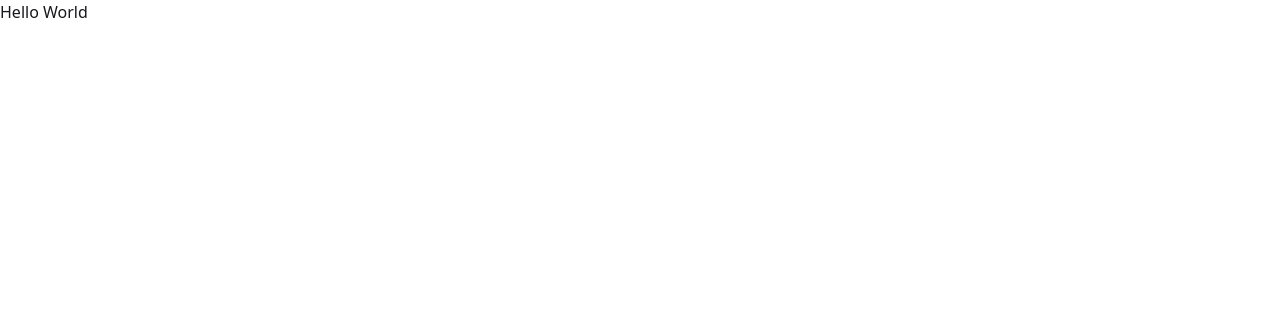
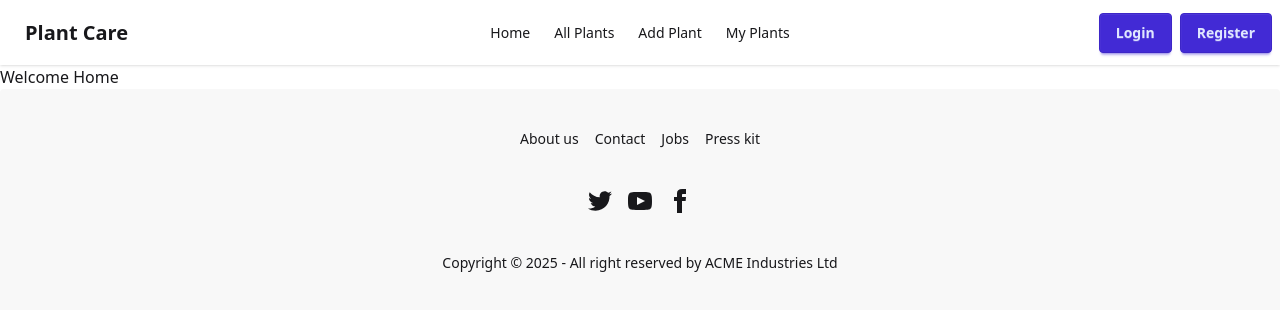
Before and after one commit to amirsayeed/Plant-Care-Client, a React (Vite) app: page / in a window 1280 px wide. Shown: the top 310 px of the page. Built offline with nearby package versions, Linux system fonts and the light colour scheme.

Commit message:
basic navbar and footer designed

```diff
--- /dev/null
+++ b/src/components/Footer/Footer.jsx
@@ -0,0 +1,56 @@
+import React from 'react';
+
+const Footer = () => {
+    return (
+        <footer className="footer footer-horizontal footer-center bg-base-200 text-base-content rounded p-10">
+        <nav className="grid grid-flow-col gap-4">
+            <a className="link link-hover">About us</a>
+            <a className="link link-hover">Contact</a>
+            <a className="link link-hover">Jobs</a>
+            <a className="link link-hover">Press kit</a>
+        </nav>
+        <nav>
+            <div className="grid grid-flow-col gap-4">
+            <a>
+                <svg
+                xmlns="http://www.w3.org/2000/svg"
+                width="24"
+                height="24"
+                viewBox="0 0 24 24"
+                className="fill-current">
+                <path
+                    d="M24 4.557c-.883.392-1.832.656-2.828.775 1.017-.609 1.798-1.574 2.165-2.724-.951.564-2.005.974-3.127 1.195-.897-.957-2.178-1.555-3.594-1.555-3.179 0-5.515 2.966-4.797 6.045-4.091-.205-7.719-2.165-10.148-5.144-1.29 2.213-.669 5.108 1.523 6.574-.806-.026-1.566-.247-2.229-.616-.054 2.281 1.581 4.415 3.949 4.89-.693.188-1.452.232-2.224.084.626 1.956 2.444 3.379 4.6 3.419-2.07 1.623-4.678 2.348-7.29 2.04 2.179 1.397 4.768 2.212 7.548 2.212 9.142 0 14.307-7.721 13.995-14.646.962-.695 1.797-1.562 2.457-2.549z"></path>
+                </svg>
+            </a>
+            <a>
+                <svg
+                xmlns="http://www.w3.org/2000/svg"
+                width="24"
+                height="24"
+                viewBox="0 0 24 24"
+                className="fill-current">
+                <path
+                    d="M19.615 3.184c-3.604-.246-11.631-.245-15.23 0-3.897.266-4.356 2.62-4.385 8.816.029 6.185.484 8.549 4.385 8.816 3.6.245 11.626.246 15.23 0 3.897-.266 4.356-2.62 4.385-8.816-.029-6.185-.484-8.549-4.385-8.816zm-10.615 12.816v-8l8 3.993-8 4.007z"></path>
+                </svg>
+            </a>
+            <a>
+                <svg
+                xmlns="http://www.w3.org/2000/svg"
+                width="24"
+                height="24"
+                viewBox="0 0 24 24"
+                className="fill-current">
+                <path
+                    d="M9 8h-3v4h3v12h5v-12h3.642l.358-4h-4v-1.667c0-.955.192-1.333 1.115-1.333h2.885v-5h-3.808c-3.596 0-5.192 1.583-5.192 4.615v3.385z"></path>
+                </svg>
+            </a>
+            </div>
+        </nav>
+        <aside>
+            <p>Copyright © {new Date().getFullYear()} - All right reserved by ACME Industries Ltd</p>
+        </aside>
+        </footer>
+    );
+};
+
+export default Footer;
--- /dev/null
+++ b/src/components/Navbar/Navbar.jsx
@@ -0,0 +1,39 @@
+import React from 'react';
+import { Link } from 'react-router';
+
+const Navbar = () => {
+    const links = <>
+                    <li><Link to='/'>Home</Link></li>
+                    <li><Link to=''>All Plants</Link></li>
+                    <li><Link to=''>Add Plant</Link></li>
+                    <li><Link to=''>My Plants</Link></li>
+                  </>
+    return (
+        <div className="navbar bg-base-100 shadow-sm">
+        <div className="navbar-start">
+            <div className="dropdown">
+            <div tabIndex={0} role="button" className="btn btn-ghost lg:hidden">
+                <svg xmlns="http://www.w3.org/2000/svg" className="h-5 w-5" fill="none" viewBox="0 0 24 24" stroke="currentColor"> <path strokeLinecap="round" strokeLinejoin="round" strokeWidth="2" d="M4 6h16M4 12h8m-8 6h16" /> </svg>
+            </div>
+            <ul
+                tabIndex={0}
+                className="menu menu-sm dropdown-content bg-base-100 rounded-box z-1 mt-3 w-52 p-2 shadow">
+                {links}
+            </ul>
+            </div>
+            <a className="btn btn-ghost text-xl">Plant Care</a>
+        </div>
+        <div className="navbar-center hidden lg:flex">
+            <ul className="menu menu-horizontal px-1">
+                {links}
+            </ul>
+        </div>
+        <div className="navbar-end gap-2">
+            <a className="btn btn-primary">Login</a>
+            <a className="btn btn-primary">Register</a>
+        </div>
+        </div>
+    );
+};
+
+export default Navbar;
--- a/src/layouts/Root.jsx
+++ b/src/layouts/Root.jsx
@@ -1,9 +1,14 @@
 import React from 'react';
+import Navbar from '../components/Navbar/Navbar';
+import { Outlet } from 'react-router';
+import Footer from '../components/Footer/Footer';
 
 const Root = () => {
     return (
         <div>
-           Hello World
+          <Navbar/>
+          <Outlet/>
+          <Footer/>
         </div>
     );
 };
--- /dev/null
+++ b/src/pages/Home/Home.jsx
@@ -0,0 +1,11 @@
+import React from 'react';
+
+const Home = () => {
+    return (
+        <div>
+            Welcome Home
+        </div>
+    );
+};
+
+export default Home;
--- a/src/routes/Routes.jsx
+++ b/src/routes/Routes.jsx
@@ -2,10 +2,17 @@
   createBrowserRouter
 } from "react-router";
 import Root from "../layouts/Root";
+import Home from "../pages/Home/Home";
 
 export const router = createBrowserRouter([
   {
     path: "/",
-    element: <Root/>
+    element: <Root/>,
+    children: [
+        {
+            index: true,
+            Component: Home
+        }
+    ]
   },
 ]);
```
